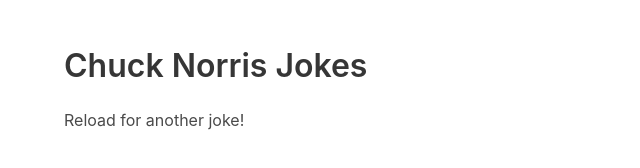
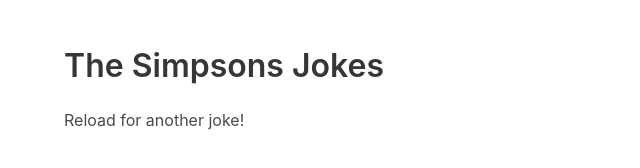
Before and after one commit to IamNiters/Ajax_Quest, a plain HTML site: page index.html in a window 1280 px wide. Shown: the whole page, without its empty margins (0-640 px from the left). Drawn offline with nearby package versions, Linux system fonts and the light colour scheme.

Commit message:
Modified HTML file from Chuck Norris to The Simpsons

```diff
--- a/index.html
+++ b/index.html
@@ -18,7 +18,7 @@
 <body>
   <section class="section">
     <div class="container">
-      <h1 class="title">Chuck Norris Jokes</h1>
+      <h1 class="title">The Simpsons Jokes</h1>
       <p>Reload for another joke!</p>
 
       <div class="content" id="chuck-norris">
```
